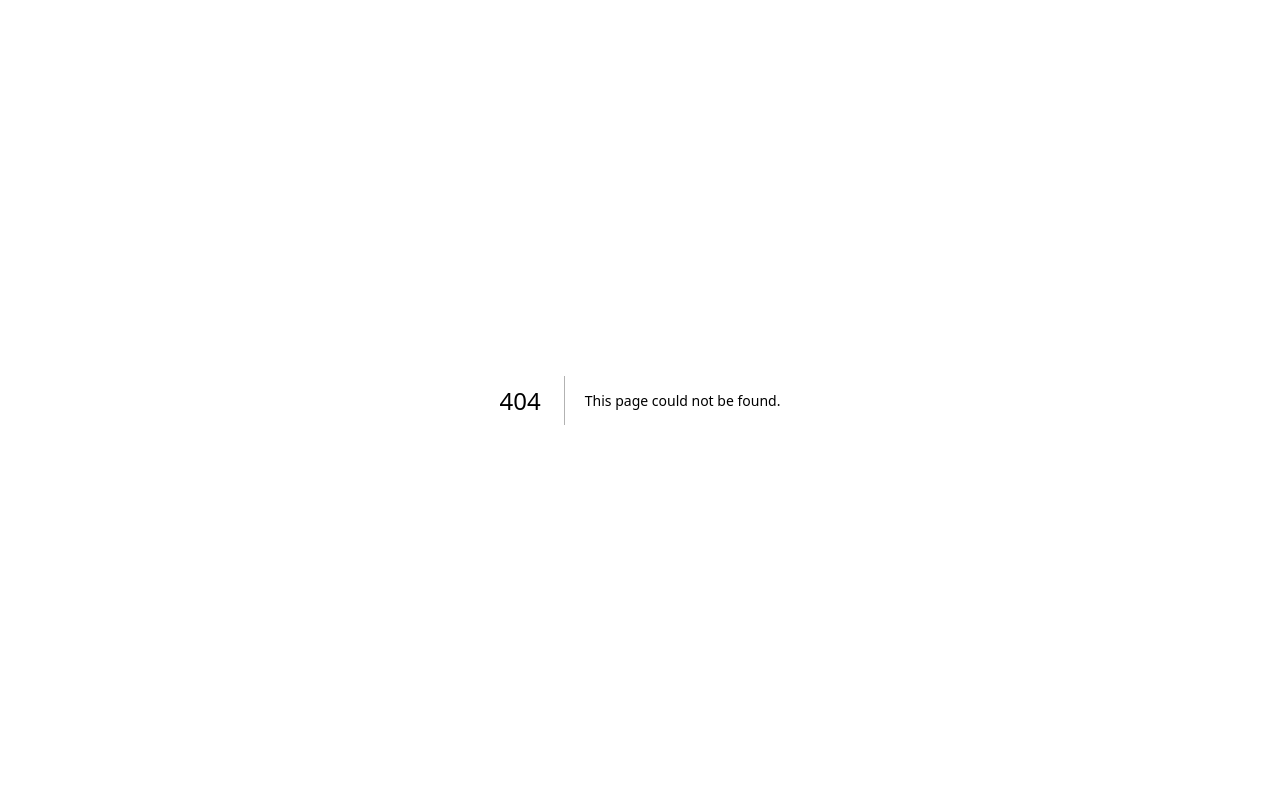
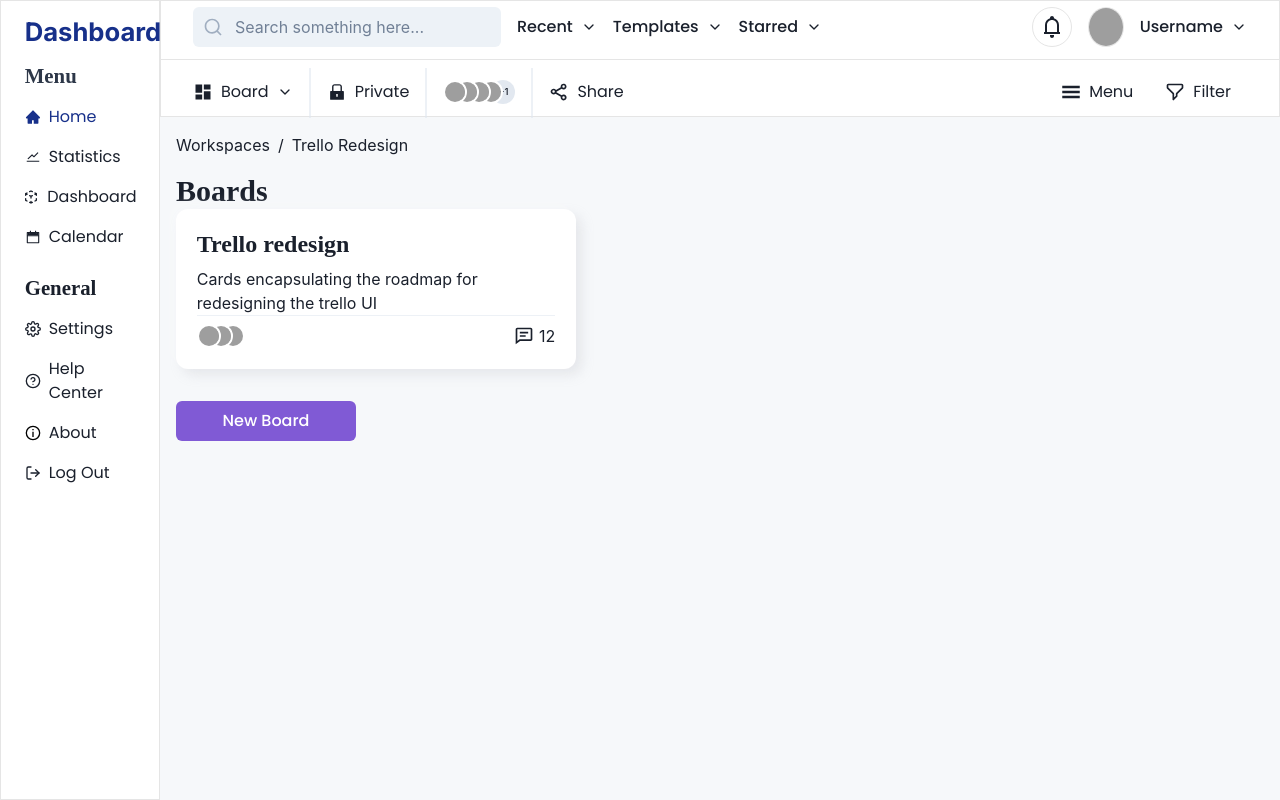
Before and after one commit to RS2007/Techsoc-dashboard, a Next.js app: page /dashboard/boards in a window 1280 px wide. Before the commit this address had no page. Built offline with nearby package versions, Linux system fonts and the light colour scheme; grey boxes are pictures that could not be loaded.

Commit message:
Added routing

```diff
--- a/components/Boards.tsx
+++ b/components/Boards.tsx
@@ -9,11 +9,14 @@
   AvatarGroup,
   Avatar,
   Icon,
+  Button,
 } from "@chakra-ui/react";
+import { useTheme } from "@emotion/react";
 import { BiCommentDetail } from "react-icons/bi";
 import BoardsCard from "./BoardsCard";
 
 const Boards = () => {
+  const theme = useTheme();
   return (
     <Flex paddingLeft="1rem" direction="column">
       <Breadcrumb marginBottom="1rem">
@@ -25,6 +28,7 @@
           <BreadcrumbLink href="#">Trello Redesign</BreadcrumbLink>
         </BreadcrumbItem>
       </Breadcrumb>
+      <Flex direction="row" flexWrap="wrap" gap="1rem" marginBottom="1rem">
         {[
           {
             name: "Trello redesign",
@@ -35,6 +39,18 @@
           <BoardsCard key={index} name={name} description={description} />
         ))}
       </Flex>
+      <Button
+        marginTop="1rem"
+        maxW="180px"
+        colorScheme="purple"
+        _hover={{ bg: "purple.600" }}
+        fontFamily={(theme as any).fonts.poppins.regular}
+        fontWeight="500"
+        justifyContent="center"
+      >
+        New Board
+      </Button>
+    </Flex>
   );
 };
 
--- a/components/BoardsCard.tsx
+++ b/components/BoardsCard.tsx
@@ -15,7 +15,7 @@
 };
 const BoardsCard = ({ name, description }: props) => {
   return (
-    <>
+    <Flex direction="column">
       <Heading size="lg">Boards</Heading>
       <Flex
         direction="column"
@@ -50,7 +50,7 @@
           </Flex>
         </Flex>
       </Flex>
-    </>
+    </Flex>
   );
 };
 
--- a/pages/dashboard.tsx
+++ b/components/Layout.tsx
@@ -1,12 +1,8 @@
-import { NextPage } from "next";
-import { Grid, GridItem, Heading } from "@chakra-ui/react";
-import Sidebar from "../components/Sidebar";
-import Navbar from "../components/Navbar";
-// import DashboardMain from "../components/Dashboard";
-// import Workspaces from "../components/Workspaces";
-import Boards from "../components/Boards";
+import { Grid, GridItem } from "@chakra-ui/react";
+import Navbar from "./Navbar";
+import Sidebar from "./Sidebar";
 
-const Dashboard: NextPage = () => {
+const DashboardLayout = ({ children }: { children: React.ReactNode }) => {
   return (
     <Grid
       height="100vh"
@@ -36,10 +32,10 @@
         gridRowStart="3"
         gridRowEnd="13"
       >
-        <Boards />
+        {children}
       </GridItem>
     </Grid>
   );
 };
 
-export default Dashboard;
+export default DashboardLayout;
--- a/components/Navbar.tsx
+++ b/components/Navbar.tsx
@@ -12,7 +12,7 @@
   Avatar,
 } from "@chakra-ui/react";
 import { FiChevronDown } from "react-icons/fi";
-import SearchBar from "../components/SearchBar";
+import SearchBar from "./SearchBar";
 import { AiFillLock } from "react-icons/ai";
 import { RiDashboardFill } from "react-icons/ri";
 import { CgBell } from "react-icons/cg";
--- /dev/null
+++ b/pages/dashboard/boards.tsx
@@ -0,0 +1,9 @@
+import Layout from "../../components/Layout";
+import Boards from "../../components/Boards";
+export default function boards() {
+  return (
+    <Layout>
+      <Boards />
+    </Layout>
+  );
+}
```
Also changed, not shown: components/WorkspaceCard.tsx (+4 -5 lines), pages/dashboard/cards.tsx (added, +9 -0 lines), pages/dashboard/workspaces.tsx (added, +9 -0 lines), pages/layout.tsx (added, +11 -0 lines), 1 other file (tests, documents, lock files or other folders). Lines whose indentation alone changed are shown as unchanged.
